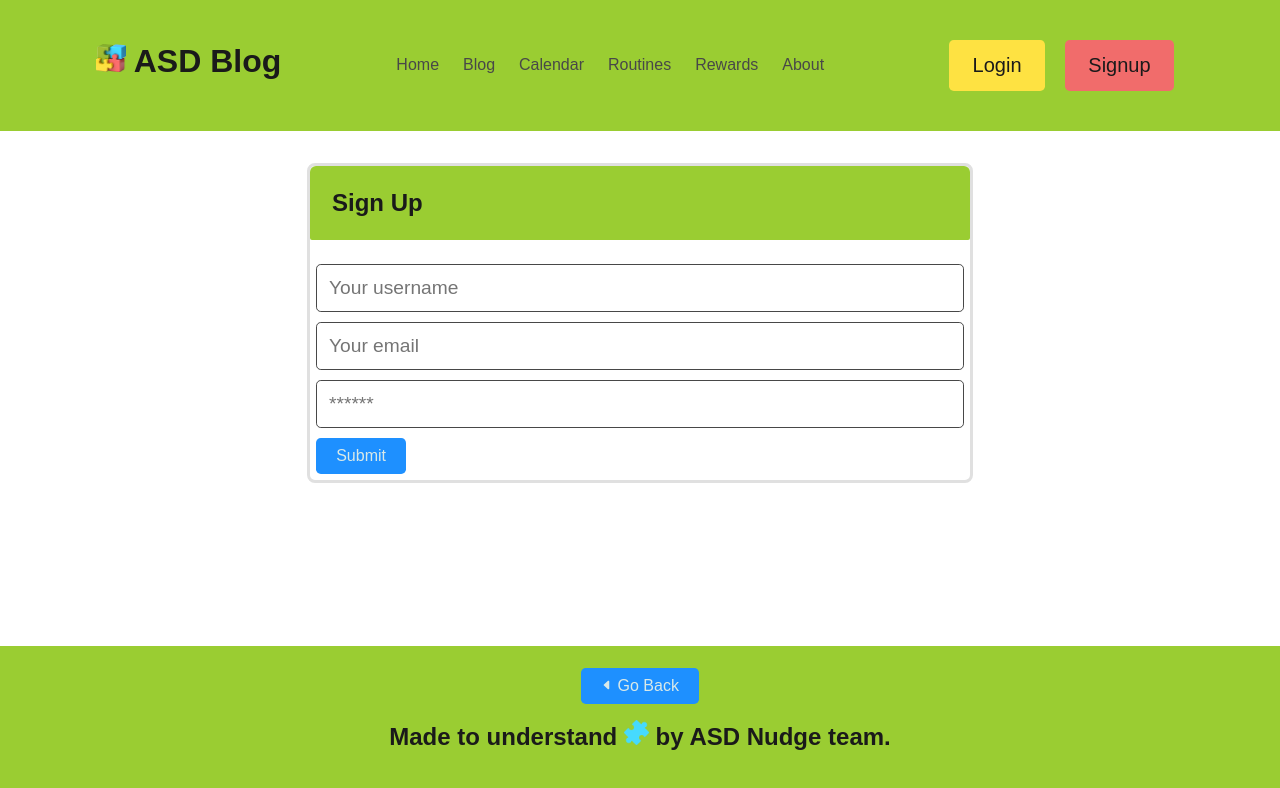
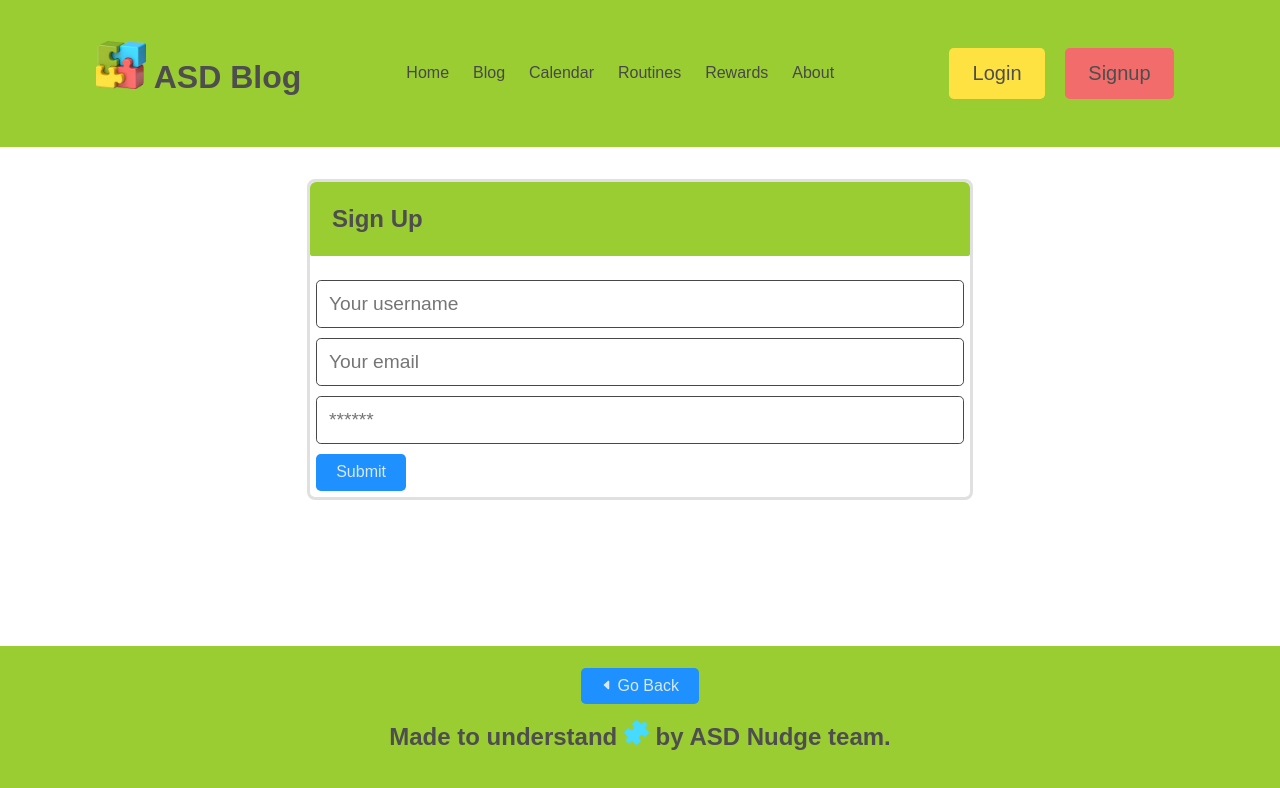
Before and after one commit to TonnTribe/ASD-Blog, a React (Create React App) app in the folder client/: page /signup in a window 1280 px wide. Shown: the top 788 px of the page. Built offline with nearby package versions, Linux system fonts and the light colour scheme.

Commit message:
updated css

```diff
--- a/client/src/components/Header/index.js
+++ b/client/src/components/Header/index.js
@@ -12,7 +12,7 @@ const Header = () => {
     <header className="bg-primary text-light mb-2 py-1 flex-row align-center">
       <div className="container flex-row justify-space-between-lg justify-center align-center">
 
-        <h2><img alt="ASD logo" src="/puzzle_logo.png" width="30vh"/> ASD Blog</h2>
+        <h2><img alt="ASD logo" src="/puzzle_logo.png" width="50vh"/> ASD Blog</h2>
         <div className="card-header flex-row justify-space-between-md justify-flex-start">
         <button className="m-1"><a href="*">Home</a></button>
         <button className="m-1"><a href="*">Blog</a></button>
--- a/client/src/index.css
+++ b/client/src/index.css
@@ -387,7 +387,7 @@
   }
 
   h4 {
-    color: #1a1a1a;
+    color: #4e4e4e;
     font-size: 1.5rem;
   }
 
@@ -895,7 +895,7 @@
   }
 
   .text-primary {
-    color: #1a1a1a !important;
+    color: #4e4e4e !important;
   }
 
   .text-info {
@@ -907,15 +907,15 @@
   }
 
   .text-default {
-    color: #1a1a1a !important;
+    color: #4e4e4e !important;
   }
 
   .text-light {
-    color: #1a1a1a !important;
+    color: #4e4e4e !important;
   }
 
   .text-dark {
-    color: #1a1a1a !important;
+    color: #4e4e4e !important;
   }
 
   .text-white {
@@ -994,7 +994,7 @@
     border-radius: 0.3rem;
     border: 1px solid transparent;
     outline: none;
-    color: #1a1a1a;
+    color: #4e4e4e;
     background-color: #aeaeae;
     transition: color 0.2s ease-in-out, background-color 0.2s ease-in-out;
   }
@@ -1043,7 +1043,7 @@
 
   .btn.btn-info {
     background-color: #FEE242;
-    color: #1a1a1a;
+    color: #4e4e4e;
     text-decoration: none;
   }
 
@@ -1053,7 +1053,8 @@
 
   .btn.btn-light {
     background-color: #F16C6B;
-    color: #1a1a1a;
+    color: #4e4e4e;
+    text-decoration: none;
   }
 
   .btn.btn-light:hover {
@@ -1062,7 +1063,7 @@
   }
 
   .btn.btn-dark {
-    background-color: #1a1a1a;
+    background-color: #4e4e4e;
     color: #d9e9e8;
   }
 
@@ -1072,7 +1073,7 @@
 
   .btn.btn-white {
     background-color: #ffffff;
-    color: #1a1a1a;
+    color: #4e4e4e;
   }
 
   .btn.btn-white:hover {
@@ -1098,7 +1099,7 @@
   }
 
   .card {
-    border: 1px solid #1a1a1a;
+    border: 1px solid #4e4e4e;
     margin-bottom: 1rem;
     border-radius: 0.5rem;
   }
@@ -1106,7 +1107,7 @@
   .card .card-header { /* MAKE IT A BUTTON WITH HOVER */
     padding: 0.375rem;
     background-color: #B1D04A;
-    color: #1a1a1a;
+    color: #4e4e4e;
     border-radius: 6px 6px 2px 2px;
   }
 
@@ -1120,7 +1121,7 @@
   }
 
   .card .card-footer {
-    border-top: 1px solid #1a1a1a;
+    border-top: 1px solid #4e4e4e;
     padding: 0.375rem;
   }
 
```
